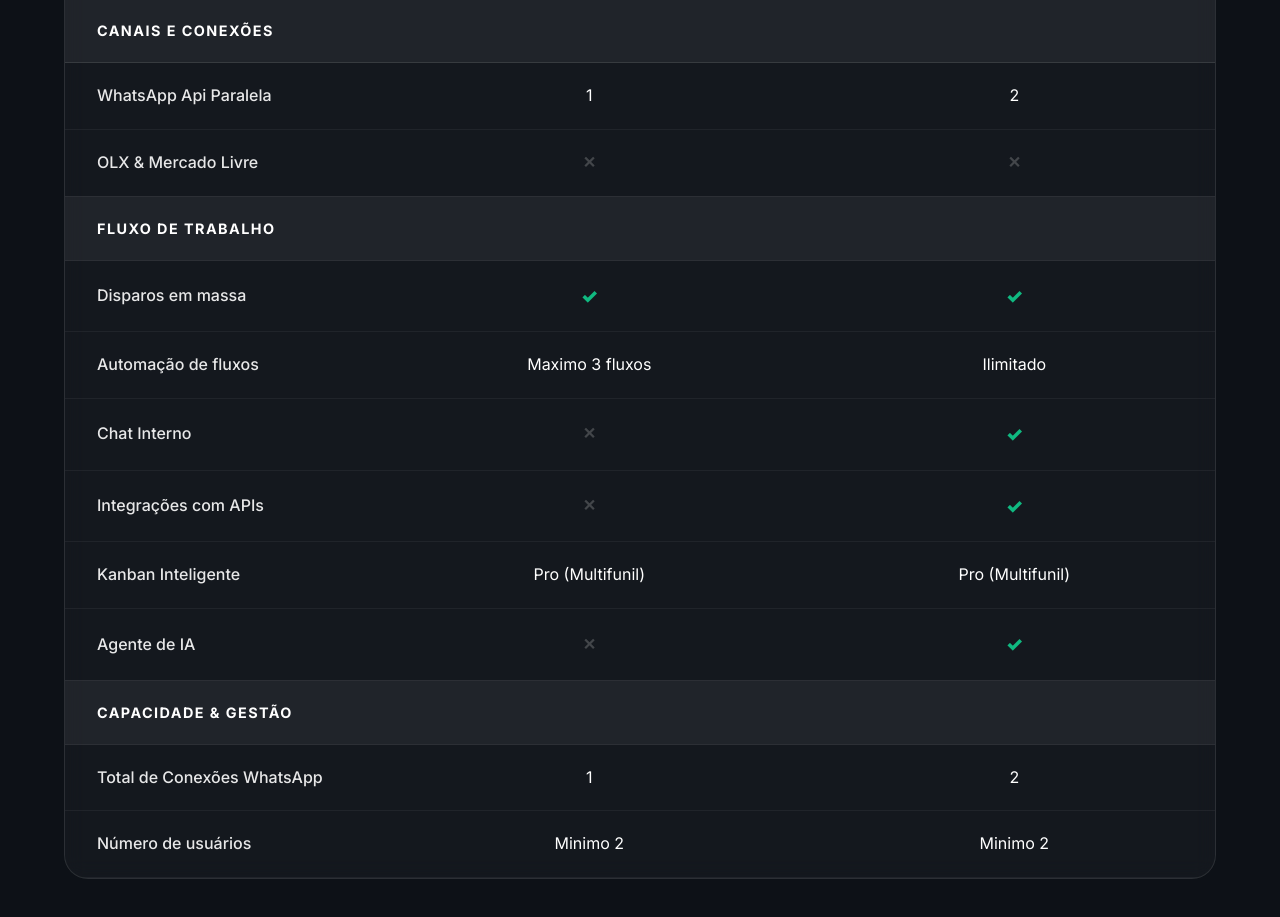
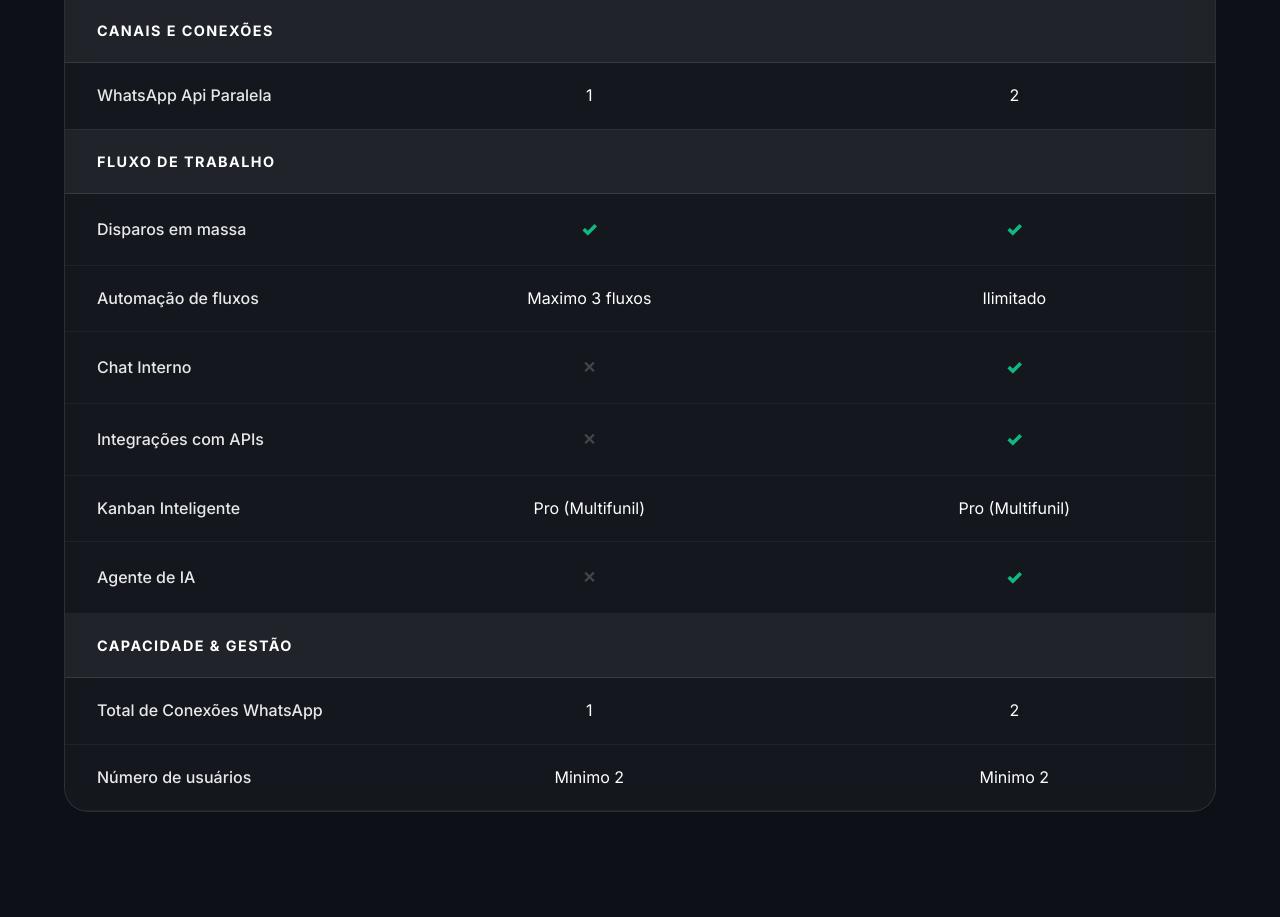
Before and after one commit to gabrielpiment/Flux1, a Nuxt app: page /precos in a window 1280 px wide. Shown: the part 1650-2567 px from the top of the page. Built offline with nearby package versions, Linux system fonts and the light colour scheme.

Commit message:
feat: remove OLX & Mercado Livre from pricing table

```diff
--- a/app/components/PricingTable.vue
+++ b/app/components/PricingTable.vue
@@ -26,11 +26,7 @@
                         <td>2</td>
                     </tr>
 
-                    <tr>
-                        <td class="feature-name">OLX & Mercado Livre</td>
-                        <td><span class="cross-icon">✕</span></td>
-                        <td><span class="cross-icon">✕</span></td>
-                    </tr>
+
                 </tbody>
 
                 <!-- Fluxo de Trabalho -->
```
